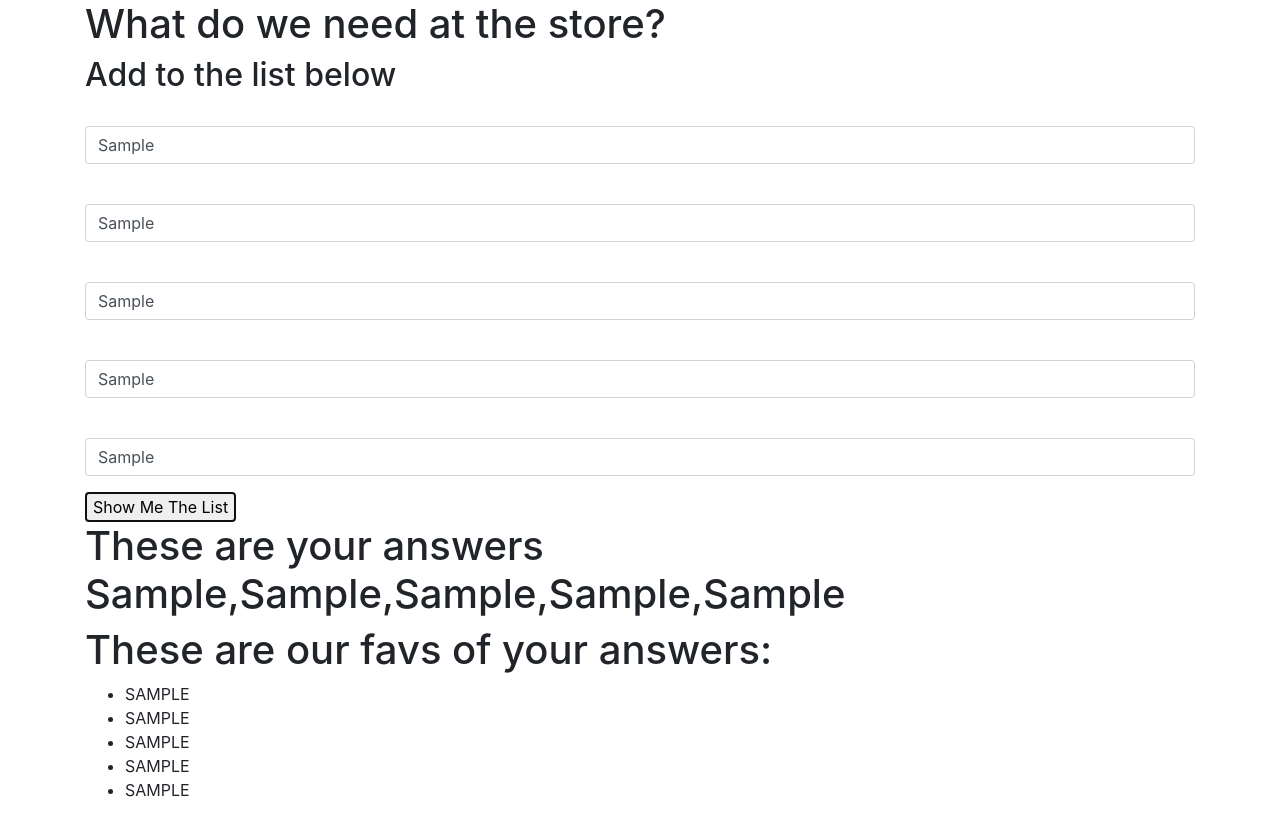
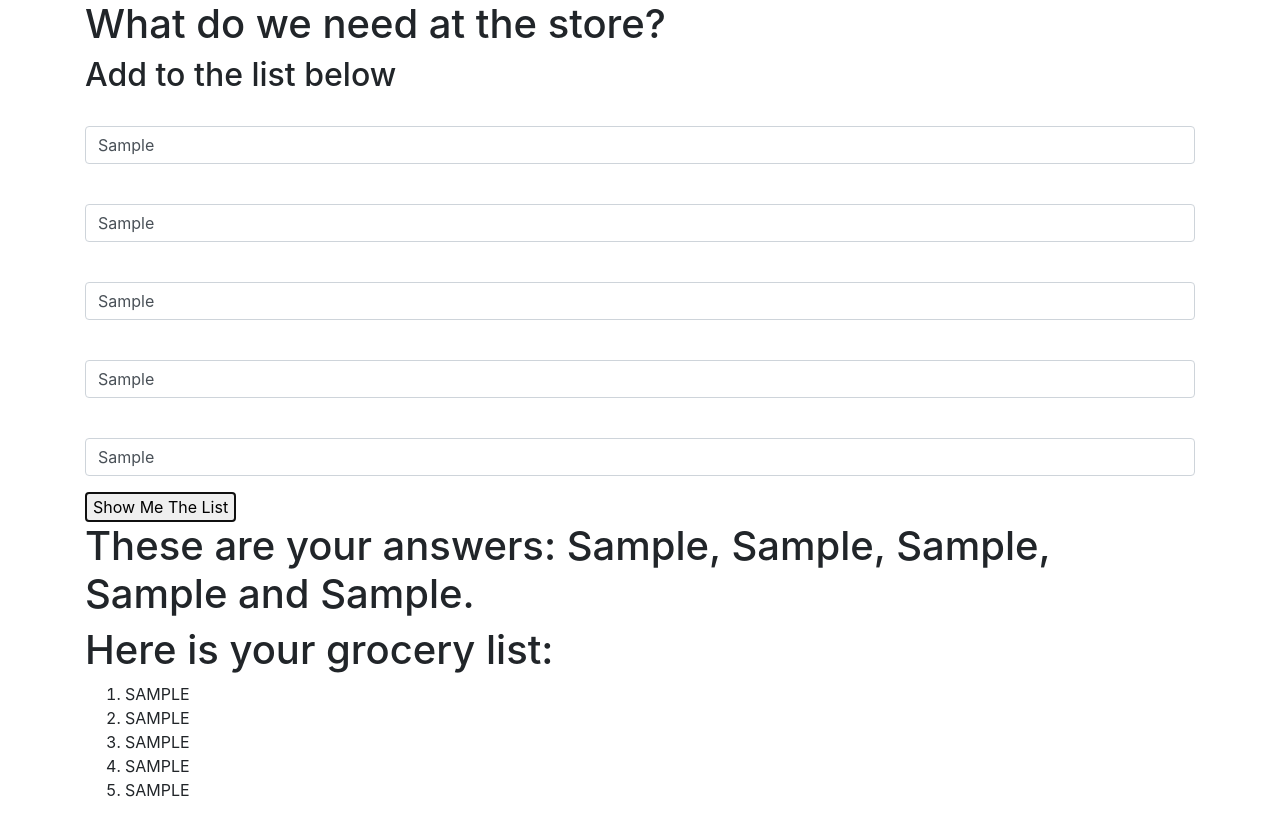
Before and after one commit to BrookeZK/groceries, a plain HTML site: page index.html in a window 1280 px wide. Both pictures are taken after typing "Sample", "Sample", "Sample", "Sample", "Sample" into the empty fields and a click on the button "Show Me The List". Drawn offline with nearby package versions, Linux system fonts and the light colour scheme.

Commit message:
organize scripts.js, change ul to ol, change how #display is displayed.

```diff
--- a/index.html
+++ b/index.html
@@ -35,15 +35,15 @@
           <button type="submit" name="button">Show Me The List</button>
         </form>
         <div id="list">
-          <h1>These are your answers <span id="display"></span></h1>
-          <h1>These are our favs of your answers:</h1>
-          <ul>
+          <h1>These are your answers: <span id="display"></span></h1>
+          <h1>Here is your grocery list:</h1>
+          <ol>
             <li id="1"></li>
             <li id="2"></li>
             <li id="3"></li>
             <li id="4"></li>
             <li id="5"></li>
-          </ul>
+          </ol>
         </div>
       </div>
     </body>
--- a/js/scripts.js
+++ b/js/scripts.js
@@ -6,26 +6,20 @@ $(document).ready(function(){
     var thing4 = $("#thing4").val();
     var thing5 = $("#thing5").val();
     var groceries = [thing1, thing2, thing3, thing4, thing5];
-    // alert("hi");
 
-    console.log(groceries)
-
+    //forEACH function is below:
+    var upperCaseList = [];
+    groceries.forEach(function(groceryItem) {
+      upperCaseList.push(groceryItem.toUpperCase());
+    });
 
 //map function is below:
     var upperCaseList = groceries.map(function(groceries){
       return groceries.toUpperCase();
     });
 
-//forEACH function is below:
-    var upperCaseList = [];
-    groceries.forEach(function(groceryItem) {
-      upperCaseList.push(groceryItem.toUpperCase());
-    });
-
     $("#list").show();
-    $("#display").text(groceries);
-
-    event.preventDefault();
+    $("#display").text(thing1 + ", " + thing2 + ", " + thing3 + ", " + thing4 + " and " + thing5 + ".");
 
     $("#1").text(upperCaseList[0]);
     $("#2").text(upperCaseList[1]);
@@ -33,6 +27,6 @@ $(document).ready(function(){
     $("#4").text(upperCaseList[3]);
     $("#5").text(upperCaseList[4]);
 
+    event.preventDefault();
   });
-  // alert("hello");
 });
```
